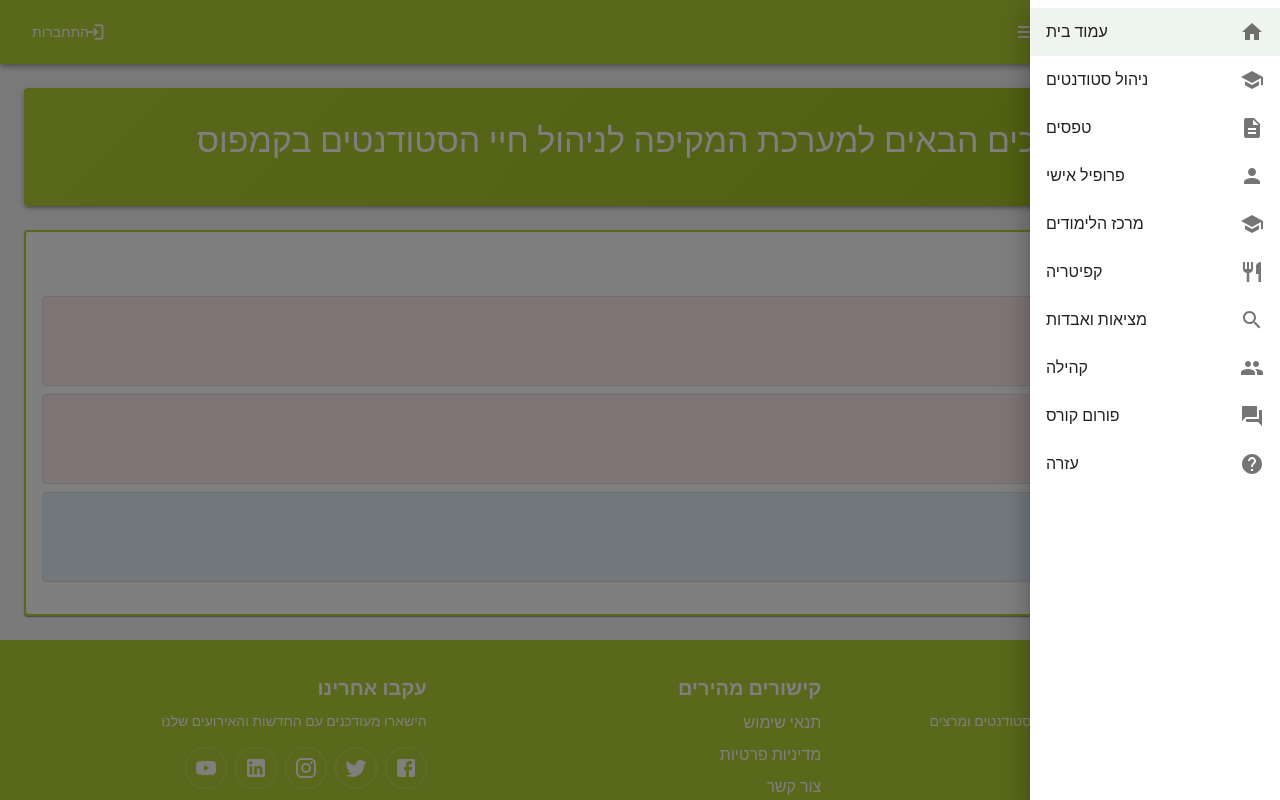
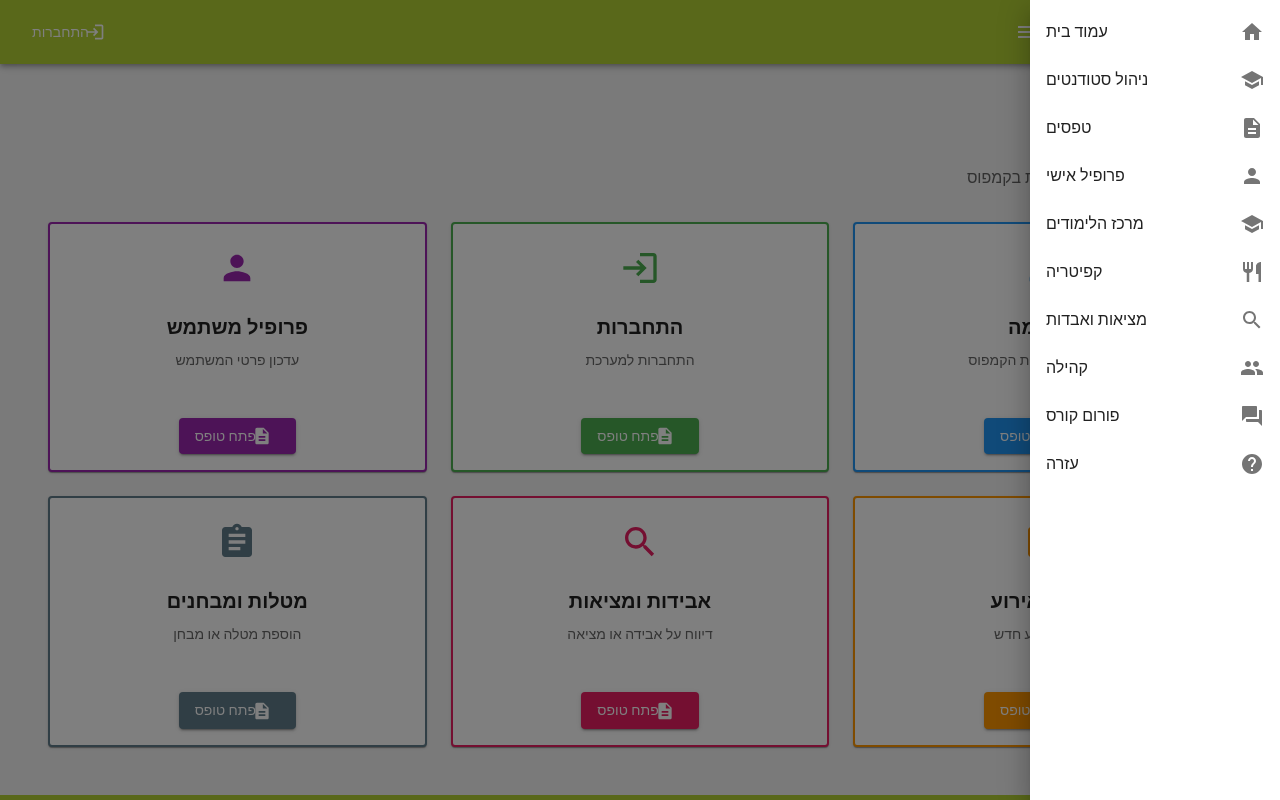
Before and after one commit to GoldR0/seker-kod-roy, a React (Create React App) app in the folder campus-web-react/: page /forms in a window 1280 px wide. Both pictures are taken after a click on the button 1027 px from the left and 32 px from the top of the page. Shown: the top 800 px of the page. Built offline with nearby package versions, Linux system fonts and the light colour scheme.

Commit message:
making Routes to the website

```diff
--- a/campus-web-react/src/App.tsx
+++ b/campus-web-react/src/App.tsx
@@ -1,4 +1,5 @@
 import React, { useState } from 'react';
+import { Routes, Route } from 'react-router-dom';
 import { Box, Container, Alert, Snackbar } from '@mui/material';
 import Header from './components/Header';
 import Footer from './components/Footer';
@@ -11,7 +12,6 @@ import { useAuth } from './hooks/useAuth';
 import { useNotifications } from './hooks/useNotifications';
 
 function App() {
-  const [activeSection, setActiveSection] = useState('home');
   const { currentUser, handleLogin, handleLogout } = useAuth();
   const { notification, showNotification, hideNotification } = useNotifications();
 
@@ -40,34 +40,41 @@ function App() {
         currentUser={currentUser}
         onLogin={onLogin}
         onLogout={onLogout}
-        currentSection={activeSection}
       />
 
       {/* Main Content */}
       <Container maxWidth="xl" sx={{ flexGrow: 1, py: 3 }}>
-        {activeSection === 'home' && (
-          <Dashboard currentUser={currentUser} />
-        )}
+        <Routes>
+          {/* Home Page */}
+          <Route path="/" element={<Dashboard currentUser={currentUser} />} />
 
-        {/* Students Page */}
-        {activeSection === 'students' && (
-          <StudentsPage />
-        )}
+          {/* Students Page */}
+          <Route path="/students" element={<StudentsPage />} />
 
-        {/* Community Page */}
-        {activeSection === 'community' && (
-          <CommunityPage currentUser={currentUser} />
-        )}
+          {/* Forms Page */}
+          <Route path="/forms" element={<FormsPage currentUser={currentUser} />} />
 
-        {/* Forms Page */}
-        {activeSection === 'forms' && (
-          <FormsPage currentUser={currentUser} />
-        )}
+          {/* Community Page */}
+          <Route path="/community" element={<CommunityPage currentUser={currentUser} />} />
 
-        {/* Other sections */}
-        {activeSection !== 'home' && activeSection !== 'students' && activeSection !== 'community' && activeSection !== 'forms' && (
-          <PlaceholderContent activeSection={activeSection} customColors={customColors} />
-        )}
+          {/* Profile Page */}
+          <Route path="/profile" element={<PlaceholderContent activeSection="profile" customColors={customColors} />} />
+
+          {/* Learning Center Page */}
+          <Route path="/learning" element={<PlaceholderContent activeSection="learning" customColors={customColors} />} />
+
+          {/* Cafeteria Page */}
+          <Route path="/cafeteria" element={<PlaceholderContent activeSection="cafeteria" customColors={customColors} />} />
+
+          {/* Lost and Found Page */}
+          <Route path="/lostfound" element={<PlaceholderContent activeSection="lostfound" customColors={customColors} />} />
+
+          {/* Course Forum Page */}
+          <Route path="/course-forum" element={<PlaceholderContent activeSection="course-forum" customColors={customColors} />} />
+
+          {/* Help Page */}
+          <Route path="/help" element={<PlaceholderContent activeSection="help" customColors={customColors} />} />
+        </Routes>
       </Container>
 
       {/* Footer Component */}
--- a/campus-web-react/src/components/Header.tsx
+++ b/campus-web-react/src/components/Header.tsx
@@ -45,14 +45,12 @@ interface HeaderProps {
   currentUser: User | null;
   onLogin: (email: string, password: string) => void;
   onLogout: () => void;
-  currentSection: string;
 }
 
 const Header: React.FC<HeaderProps> = ({
   currentUser,
   onLogin,
-  onLogout,
-  currentSection
+  onLogout
 }) => {
   const navigate = useNavigate();
   const [loginOpen, setLoginOpen] = useState(false);
@@ -161,7 +159,7 @@ const Header: React.FC<HeaderProps> = ({
               <ListItem key={item.id} disablePadding>
                 <ListItemButton
                   onClick={() => handleNavigation(item.path)}
-                  selected={currentSection === item.id}
+                  selected={false} // Removed currentSection prop
                 >
                   <ListItemIcon>{item.icon}</ListItemIcon>
                   <ListItemText primary={item.label} />
--- /dev/null
+++ b/package.json
@@ -0,0 +1,5 @@
+{
+  "dependencies": {
+    "react-router-dom": "^7.8.1"
+  }
+}
```
